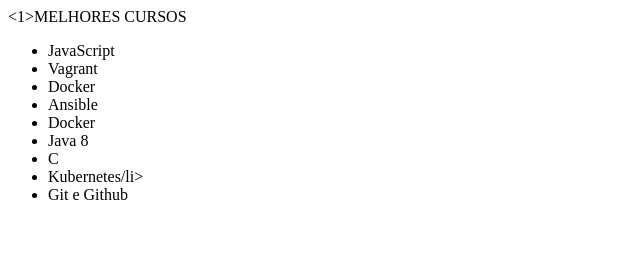
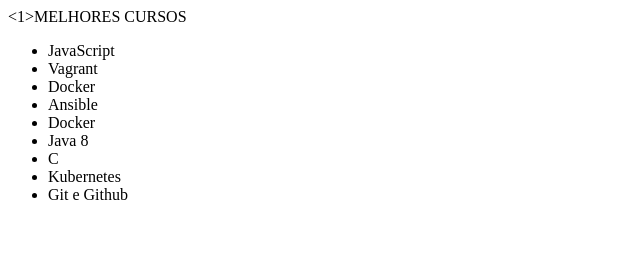
Before and after one commit to Phaelipticus/teste-git, a plain HTML site: page index.html in a window 1280 px wide. Shown: the top 257 px of the page, 0-640 px from the left. Drawn offline with Linux system fonts and the light colour scheme.

Commit message:
Req2 commit1

```diff
--- a/index.html
+++ b/index.html
@@ -14,7 +14,7 @@
         <li>Docker</li>
         <li>Java 8</li>
         <li>C</li>
-        <li>Kubernetes/li>
+        <li>Kubernetes</li>
         <li>Git e Github</li>
     </ul>
     <br><br>
```
